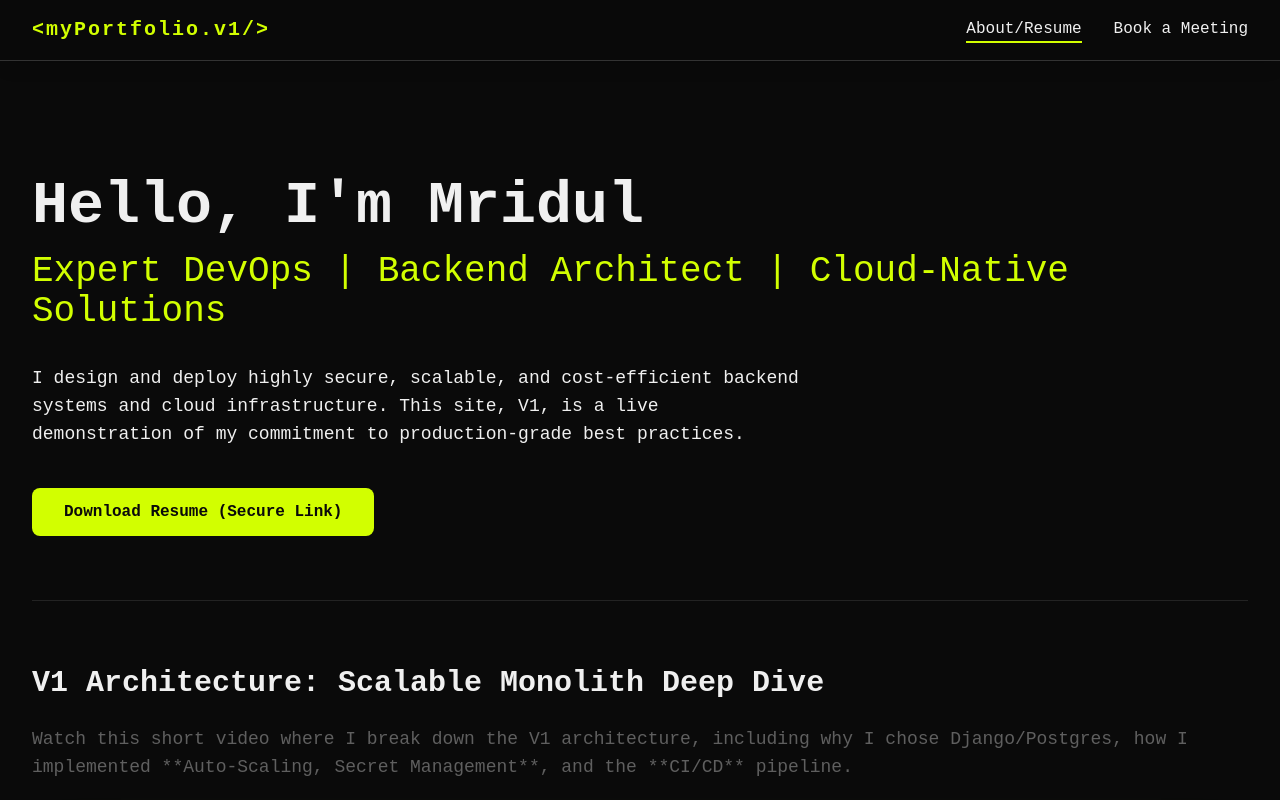
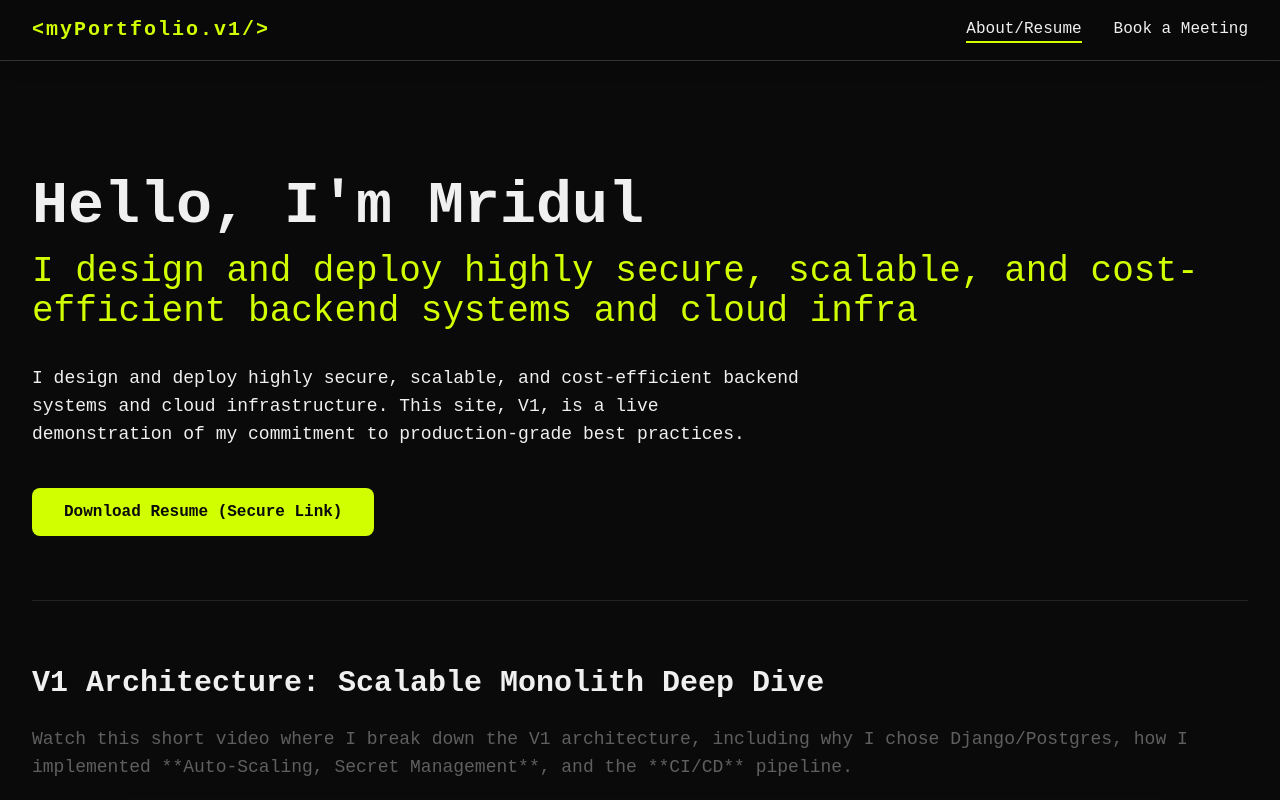
Before and after one commit to mridul-bit/portfolio_v1, a React app in the folder frontend/: page / in a window 1280 px wide. Shown: the top 800 px of the page. Built offline with nearby package versions, Linux system fonts and the light colour scheme; the HTML template or start-up script is replaced by a standard one.

Commit message:
checking ci/cd on push for all again-2

```diff
--- a/frontend/src/pages/About.jsx
+++ b/frontend/src/pages/About.jsx
@@ -73,7 +73,7 @@ const TechStackMarquee = () => {
 
 const About = () => {
   // 1. Terminal Typing Effect Logic
-  const fullText = "Expert DevOps | Backend Architect | Cloud-Native Solutions";
+  const fullText = "I design and deploy highly secure, scalable, and cost-efficient backend systems and cloud infrastructure. This site, V1, is a live demonstration of my commitment to production-grade best practices.";
 const [displayedText, setDisplayedText] = useState('');
 const [index, setIndex] = useState(0);
 
```
Also changed, not shown: 1 other file (tests, documents, lock files or other folders).
